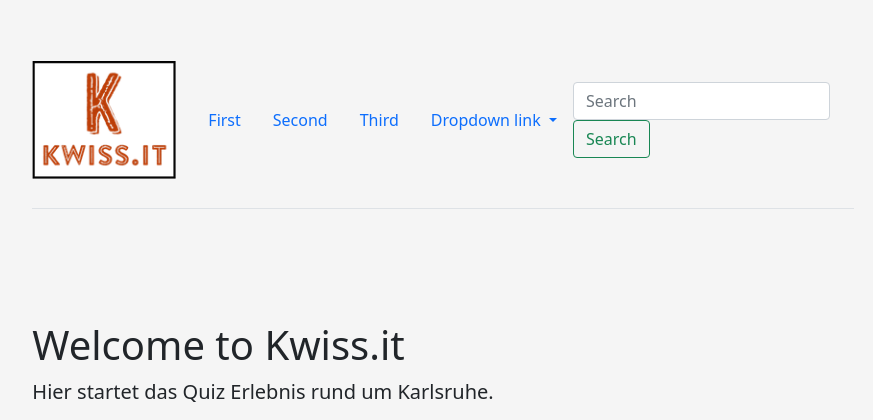
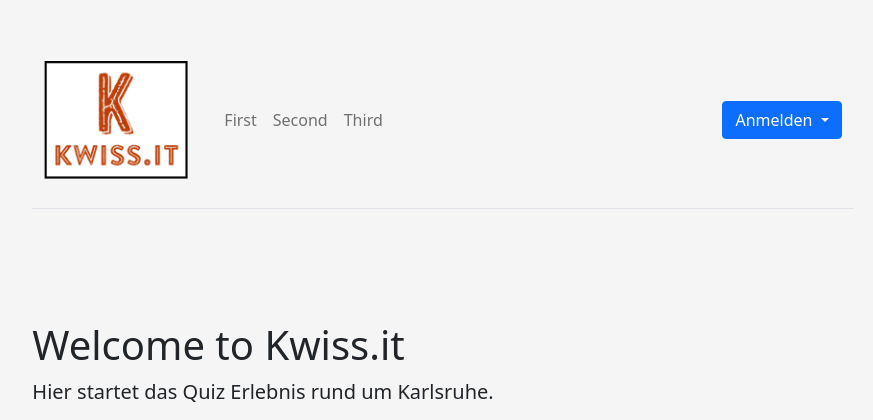
Before and after one commit to tringers/kwiss.it, a Django app: page / in a window 1280 px wide. Shown: the top 420 px of the page, without its empty margins (197-1070 px from the left). Run offline with Django 3.2, Linux system fonts and the light colour scheme; some libraries are stand-ins or nearby versions.

Commit message:
Preparation for API, design changed in base.html

```diff
--- a/kwiss/settings.py
+++ b/kwiss/settings.py
@@ -34,7 +34,10 @@ except FileNotFoundError:
 # SECURITY WARNING: don't run with debug turned on in production!
 DEBUG = True
 
-ALLOWED_HOSTS = []
+ALLOWED_HOSTS = [
+    '127.0.0.1',
+    '10.150.1.6',
+]
 
 
 # Application definition
--- a/kwiss_it/static/css/base.css
+++ b/kwiss_it/static/css/base.css
@@ -5,3 +5,8 @@
 body {
   background-color: whitesmoke;
 }
+
+.px-6 {
+  padding-left: 4.5rem;
+  padding-right: 4.5rem;
+}
--- a/kwiss_it/templates/kwiss_it/base.html
+++ b/kwiss_it/templates/kwiss_it/base.html
@@ -3,6 +3,7 @@
 
 <head>
     <meta charset="UTF-8">
+    <meta name="viewport" content="width=device-width, initial-scale=1">
     <title>Kwiss.it</title>
     <link href="../../static/bootstrap-5.0.0-dist/css/bootstrap.min.css" rel="stylesheet">
     <script src="../../static/bootstrap-5.0.0-dist/js/bootstrap.min.js"></script>
@@ -14,14 +15,19 @@
 <body>
 
 <div class="col-lg-8 mx-auto p-3 py-md-5">
-    <header class="d-flex align-items-center pb-3 mb-3 border-bottom">
-        <nav class="navbar navbar-expand-lg bg-transparent">
-            <a href="{% url 'index' %}" class="navbar-brand d-flex align-items-center text-dark text-decoration-none">
+    <header class="pb-3 mb-3 border-bottom">
+        <nav class="navbar navbar-expand-lg navbar-light bg-transparent">
+            <div class="container-fluid">
+                <a href="{% url 'index' %}" class="navbar-brand">
                     <img src="../../static/images/Logo.png" alt="">
                 </a>
+                <button class="navbar-toggler" type="button" data-bs-toggle="collapse" data-bs-target="#navbarContent" aria-controls="navbarContent" aria-expanded="false" aria-label="Toggle navigation">
+                    <span class="navbar-toggler-icon"></span>
+                </button>
 
-            <div class="collapse navbar-collapse">
-                <ul class="nav">
+                <div class="collapse navbar-collapse" id="navbarContent">
+                    <div class="container-fluid">
+                        <ul class="navbar-nav">
                             <li class="nav-item">
                                 <a class="nav-link" href="#">First</a>
                             </li>
@@ -31,23 +37,36 @@
                             <li class="nav-item">
                                 <a class="nav-link" href="#">Third</a>
                             </li>
-                    <li class="nav-item dropdown">
-                        <a class="nav-link dropdown-toggle" href="#" id="navbarDropdownMenuLink" role="button" data-toggle="dropdown" aria-haspopup="true" aria-expanded="false">
-                            Dropdown link
-                        </a>
-                        <div class="dropdown-menu" aria-labelledby="navbarDropdownMenuLink">
-                            <a class="dropdown-item" href="#">Action</a>
-                            <a class="dropdown-item" href="#">Another action</a>
-                            <a class="dropdown-item" href="#">Something else here</a>
+                        </ul>
+                    </div>
+
+                    <div class="dropdown d-flex">
+                        <button class="btn btn-primary dropdown-toggle" type="button" id="loginButton" data-bs-toggle="dropdown" aria-expanded="false">
+                            Anmelden
+                        </button>
+                        <ul class="dropdown-menu" aria-labelledby="loginButton">
+                            <li>
+                                <div class="dropdown-item">
+                                    <input type="text" class="form-control" id="inputUsername" placeholder="Benutzername">
+                                </div>
+                            </li>
+                            <li>
+                                <div class="dropdown-item">
+                                    <input type="password" class="form-control" id="inputPassword" placeholder="Passwort">
+                                </div>
+                            </li>
+                            <li>
+                                <div class="dropdown-item">
+                                    <button type="submit" class="col-12 btn btn-outline-primary px-6">Anmelden</button>
+                                </div>
+                                <div class="dropdown-item">
+                                    <button type="submit" class="col-12 btn btn-outline-danger px-6">Registrieren</button>
                                 </div>
                             </li>
                         </ul>
                     </div>
-
-            <form class="form-inline my-2 my-lg-0">
-                <input class="form-control mr-sm-2" type="search" placeholder="Search" aria-label="Search">
-                <button class="btn btn-outline-success my-2 my-sm-0" type="submit">Search</button>
-            </form>
+                </div>
+            </div>
         </nav>
     </header>
 </div>
--- a/requirements.txt
+++ b/requirements.txt
@@ -5,3 +5,4 @@ pytz >= 2021.1
 setuptools >= 56.0
 sqlparse >= 0.4
 mysqlclient >= 2.0
+djangorestframework
```
Also changed, not shown: kwiss_it/apiview.py (added, +8 -0 lines). Lines whose indentation alone changed are shown as unchanged.
